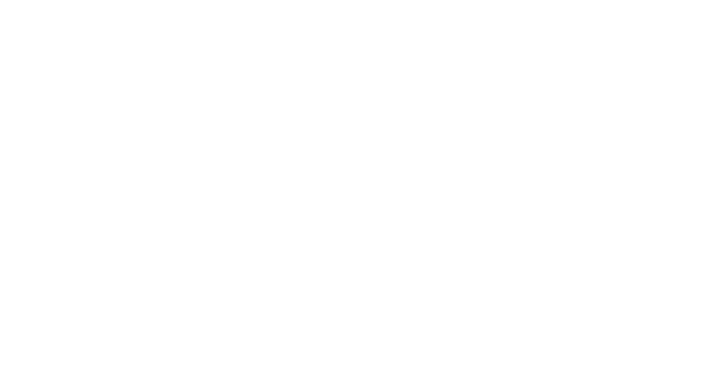
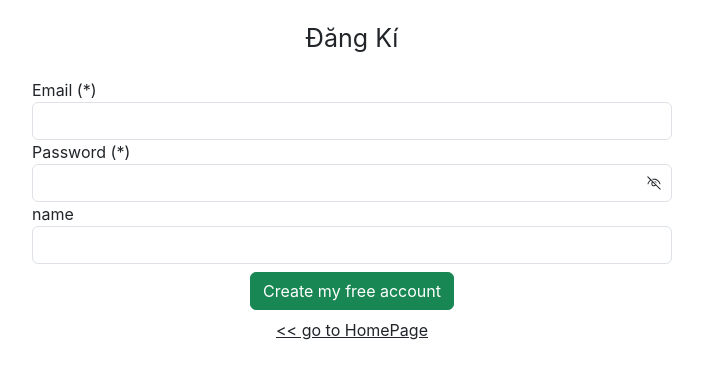
Before and after one commit to congdeptrai13/react-ultimate, a React (Create React App) app: page /register in a window 1280 px wide. Before the commit this address had no page. Shown: the top 378 px of the page, without its empty margins (288-991 px from the left). Built offline with nearby package versions, Linux system fonts and the light colour scheme.

Commit message:
video 72

```diff
--- a/src/Layout.js
+++ b/src/Layout.js
@@ -8,6 +8,7 @@
 import Login from './components/Auth/Login';
 import { ToastContainer } from 'react-toastify';
 import 'react-toastify/dist/ReactToastify.css';
+import Register from './components/Auth/Register';
 const Layout = () => {
   return (
     <>
@@ -21,6 +22,7 @@
           <Route path="manage-users" element={<ManageUser />} />
         </Route>
         <Route path="/login" element={<Login />} />
+        <Route path="/register" element={<Register />} />
       </Routes>
       <ToastContainer
         position="top-right"
--- a/src/components/Auth/Login.js
+++ b/src/components/Auth/Login.js
@@ -7,9 +7,24 @@
   const [email, setEmail] = useState("");
   const [password, setPassword] = useState("");
   const navigate = useNavigate();
+  const validateEmail = (email) => {
+    return String(email)
+      .toLowerCase()
+      .match(
+        /^(([^<>()[\]\\.,;:\s@"]+(\.[^<>()[\]\\.,;:\s@"]+)*)|(".+"))@((\[[0-9]{1,3}\.[0-9]{1,3}\.[0-9]{1,3}\.[0-9]{1,3}\])|(([a-zA-Z\-0-9]+\.)+[a-zA-Z]{2,}))$/
+      );
+  };
   const handleLogin = async () => {
     //validate
-
+    const isValidEmail = validateEmail(email);
+    if (!isValidEmail) {
+      toast.error("invalid email");
+      return;
+    }
+    if (!password) {
+      toast.error("invalid password");
+      return;
+    }
     //submit apis
     let data = await postLogin(email, password);
     if (data && +data.EC === 0) {
@@ -27,7 +42,7 @@
     <div className="login-container">
       <div className="header">
         <span> Don't have an account yet?</span>
-        <button>Sign up</button>
+        <button onClick={() => navigate("/register")}>Sign up</button>
       </div>
       <div className="title col-4 mx-auto">
         CONGDEPTRAI
--- /dev/null
+++ b/src/components/Auth/Register.js
@@ -0,0 +1,87 @@
+import { useState } from "react";
+import "./Register.scss"
+import { postRegister } from "../../services/apiServices";
+import { toast } from "react-toastify";
+import { useNavigate } from "react-router-dom";
+import { VscEye, VscEyeClosed } from "react-icons/vsc";
+const Register = (props) => {
+  const [email, setEmail] = useState("");
+  const [password, setPassword] = useState("");
+  const [username, setUsername] = useState("");
+  const [isShowPassword, setIsShowPassword] = useState(false);
+  const navigate = useNavigate();
+  const validateEmail = (email) => {
+    return String(email)
+      .toLowerCase()
+      .match(
+        /^(([^<>()[\]\\.,;:\s@"]+(\.[^<>()[\]\\.,;:\s@"]+)*)|(".+"))@((\[[0-9]{1,3}\.[0-9]{1,3}\.[0-9]{1,3}\.[0-9]{1,3}\])|(([a-zA-Z\-0-9]+\.)+[a-zA-Z]{2,}))$/
+      );
+  };
+  const handleSubmit = async () => {
+    const isValidEmail = validateEmail(email);
+    if (!isValidEmail) {
+      toast.error("invalid email");
+      return;
+    }
+    if (!password) {
+      toast.error("invalid password");
+      return;
+    }
+    let data = await postRegister(email, username, password);
+    console.log(data)
+    if (data && data.EC === 0) {
+      toast.success(data.EM);
+      navigate("/login");
+    }
+    if (data && data.EC !== 0) {
+      toast.error(data.EM);
+    }
+  }
+  return (
+    <>
+      <div className="register-container">
+        <div className="title col-6 mx-auto">
+          Đăng Kí
+        </div>
+        <div className="form-group col-6 mx-auto pass-group">
+          <label>
+            Email (*)
+          </label>
+          <input
+            className="form-control"
+            type={"Email"}
+            value={email}
+            onChange={(event) => setEmail(event.target.value)}
+          />
+          <label>
+            Password (*)
+          </label>
+          <input type={isShowPassword ? "text" : "password"}
+            className="form-control"
+            value={password}
+            onChange={(event) => setPassword(event.target.value)}
+          />
+          {isShowPassword ? <span className="icons-eye" onClick={() => setIsShowPassword(false)}><VscEye /></span>
+            :
+            <span className="icons-eye" onClick={() => setIsShowPassword(true)}><VscEyeClosed /></span>}
+          <label>
+            name
+          </label>
+          <input type={"name"}
+            className="form-control"
+            value={username}
+            onChange={(event) => setUsername(event.target.value)}
+          />
+        </div>
+        <div className="text-center">
+          <button className="btn btn-success m-2" onClick={() => handleSubmit()}>Create my free account</button>
+        </div>
+
+        <div className="back text-center" >
+          <span onClick={() => navigate("/")}>	&#60;&#60; go to HomePage</span>
+        </div>
+      </div>
+    </>
+  )
+}
+export default Register;
--- /dev/null
+++ b/src/components/Auth/Register.scss
@@ -0,0 +1,56 @@
+.register-container{
+  .header{
+    height: 45px;
+    text-align: right;
+    padding: 5px 100px 0 100px;
+    button{
+      padding: 3px 15px;
+      margin-left: 15px;
+      border-radius: 5px;
+      background: #f9f9f9;
+      border: 1px solid;
+      &:hover{
+        background-color: white;
+      }
+    }
+  }
+  .title{
+    font-size: 25px;
+    padding: 20px 0;
+    text-align: center;
+  }
+  .welcome{
+    font-size: 20px;
+    padding: 10px 0;
+    text-align: center;
+  }
+  .content-form{
+    input{
+      margin-bottom: 15px;
+      margin-top: 3px;
+    }
+    button{
+      width: 100%;
+      height: 40px;
+      border: none;
+      margin: 20px 0;
+      border-radius: 5px;
+      color: white;
+      background-color: black;
+    }
+
+  }
+  .back{
+    cursor: pointer;
+    text-decoration: underline;
+  }
+}
+.pass-group{
+  position: relative;
+  .icons-eye{
+    cursor: pointer;
+    position: absolute;
+    right: 10px;
+    bottom: 70px;
+  }
+}
--- a/src/components/Header/Header.js
+++ b/src/components/Header/Header.js
@@ -22,7 +22,7 @@
           </Nav>
           <Nav>
             <button className='btn-login' onClick={() => handleLogin()}>Log in</button>
-            <button className='btn-signup'>Sign up</button>
+            <button className='btn-signup' onClick={() => navigate("/register")}>Sign up</button>
             {/* <NavDropdown title="Settings" id="basic-nav-dropdown">
               <NavDropdown.Item>Log in</NavDropdown.Item>
               <NavDropdown.Item>
--- a/src/services/apiServices.js
+++ b/src/services/apiServices.js
@@ -33,5 +33,7 @@
 const postLogin = (userEmail, userPassword) => {
   return axios.post("/api/v1/login", { email: userEmail, password: userPassword });
 }
-
-export { postCreateNewUsers, getAllUsers, putUpdateUsers, deleteUsers, getUserWithPaginate, postLogin };
+const postRegister = (userEmail, name, userPassword) => {
+  return axios.post("/api/v1/register", { email: userEmail, username: name, password: userPassword });
+}
+export { postCreateNewUsers, getAllUsers, putUpdateUsers, deleteUsers, getUserWithPaginate, postLogin, postRegister };
```
